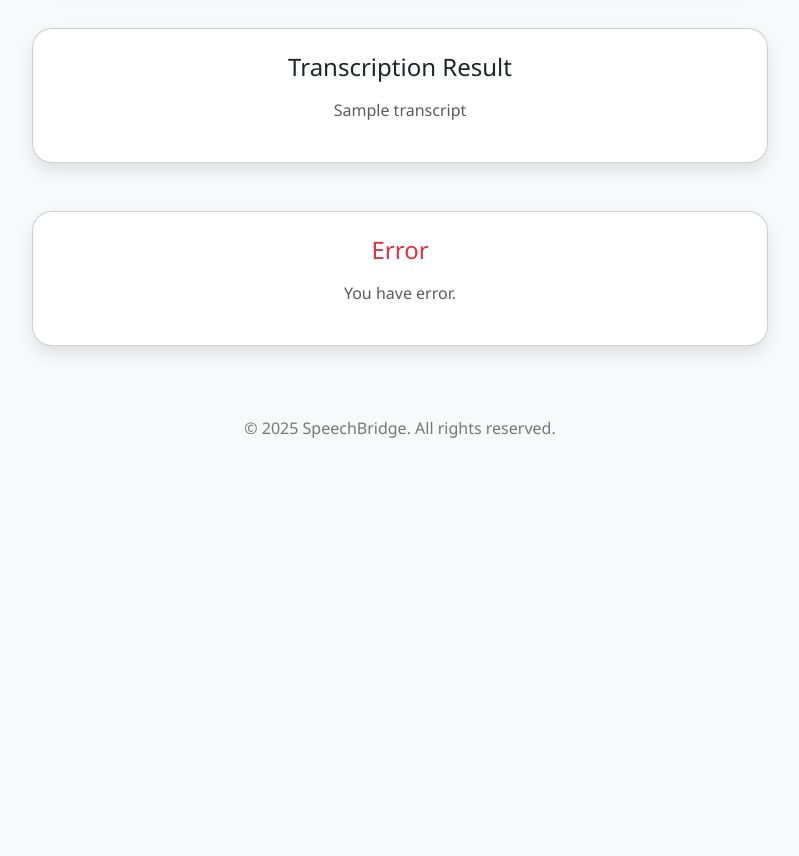
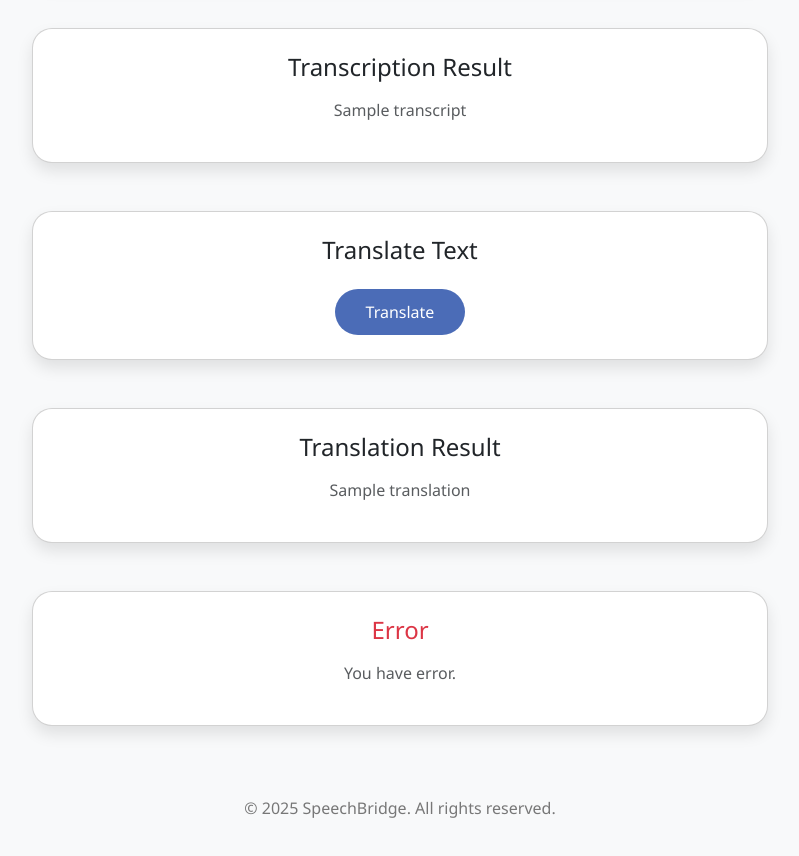
Before and after one commit to VictorAbhi/speechbridge, a Flask app: template webapp/templates/index.html in a window 1280 px wide. Shown: the part 572-1428 px from the top of the page, without its empty margins (240-1039 px from the left). Before the commit the page ends 1010 px from the top, so only its background shows below. Run offline with Flask 3, Linux system fonts and the light colour scheme; the template is opened without the code that fills it: most values are stand-ins (such as "Sample title", 1, 10 or a date in 2020).

Commit message:
working for translation to nepali

```diff
--- a/webapp/app.py
+++ b/webapp/app.py
@@ -1,5 +1,5 @@
-from flask import Flask, request, render_template, jsonify
-from transformers import pipeline, AutoModelForSpeechSeq2Seq, AutoProcessor
+from flask import Flask, request, render_template
+from transformers import pipeline, AutoModelForSpeechSeq2Seq, AutoProcessor, AutoTokenizer, AutoModelForSeq2SeqLM
 import torch
 import os
 import subprocess
@@ -7,57 +7,73 @@ import tempfile
 
 app = Flask(__name__)
 
-# Setup model
+# Setup ASR model
 device = "cuda" if torch.cuda.is_available() else "cpu"
 model_id = "distil-whisper/distil-small.en"
 
 processor = AutoProcessor.from_pretrained(model_id)
-model = AutoModelForSpeechSeq2Seq.from_pretrained(model_id)
-model.to(device)
+asr_model = AutoModelForSpeechSeq2Seq.from_pretrained(model_id).to(device)
 
-pipe = pipeline(
+asr_pipe = pipeline(
     "automatic-speech-recognition",
-    model=model,
+    model=asr_model,
     tokenizer=processor.tokenizer,
     feature_extractor=processor.feature_extractor,
-    device=device
+    device=0 if device == "cuda" else -1
 )
+
+# Setup Translation model
+translation_model_name = "facebook/nllb-200-distilled-600M"
+translation_tokenizer = AutoTokenizer.from_pretrained(translation_model_name)
+translation_model = AutoModelForSeq2SeqLM.from_pretrained(translation_model_name).to(device)
+
+def translate_text_nllb(input_text, src_lang="eng_Latn", tgt_lang="npi_Deva"):
+    translation_tokenizer.src_lang = src_lang
+    inputs = translation_tokenizer(input_text, return_tensors="pt").to(device)
+
+    translated_tokens = translation_model.generate(
+        **inputs,
+        forced_bos_token_id=translation_tokenizer.convert_tokens_to_ids(tgt_lang),
+        max_length=256
+    )
+    translated_text = translation_tokenizer.batch_decode(translated_tokens, skip_special_tokens=True)[0]
+    return translated_text
+
+
 
 @app.route("/", methods=["GET", "POST"])
 def transcribe():
+    global transcript
     transcript = ""
     if request.method == "POST":
-        if 'file' not in request.files:
-            return "No file part", 400
-        file = request.files['file']
-        if file.filename == '':
-            return "No selected file", 400
+        file = request.files.get('file')
+        if not file or file.filename == '':
+            return "No file selected", 400
 
-        # Save uploaded file to temp
         with tempfile.NamedTemporaryFile(delete=False, suffix=".mp4") as temp_input:
             file.save(temp_input.name)
             audio_path = temp_input.name.replace(".mp4", "_audio.wav")
 
-        # Extract audio using ffmpeg (resampled to 16kHz mono)
-        ffmpeg_cmd = [
-            "ffmpeg",
-            "-i", temp_input.name,
-            "-ac", "1",
-            "-ar", "16000",
-            "-f", "wav",
-            audio_path
-        ]
+        ffmpeg_cmd = ["ffmpeg", "-i", temp_input.name, "-ac", "1", "-ar", "16000", "-f", "wav", audio_path]
         subprocess.run(ffmpeg_cmd, stdout=subprocess.DEVNULL, stderr=subprocess.DEVNULL)
 
-        # Transcribe
-        result = pipe(audio_path)
-        transcript = result["text"]
+        result = asr_pipe(audio_path)
+        transcript = result.get("text", "")
 
-        # Clean up temp files
         os.remove(temp_input.name)
         os.remove(audio_path)
 
     return render_template("index.html", transcript=transcript)
 
+
+@app.route('/translate', methods=['POST'])
+def translate_text():
+    if not transcript:
+        return "first transcribe audio or video file", 400
+
+    translation = translate_text_nllb(transcript)
+    return render_template('index.html', translation=translation)
+
+
 if __name__ == "__main__":
     app.run(debug=True)
--- a/webapp/templates/index.html
+++ b/webapp/templates/index.html
@@ -57,6 +57,8 @@
     <div class="container my-5">
         <div class="row justify-content-center">
             <div class="col-md-8">
+
+                <!-- Upload File Card -->
                 <div class="card p-4">
                     <h4 class="mb-4 text-center">Upload File</h4>
                     <form action="/" method="post" enctype="multipart/form-data">
@@ -69,8 +71,7 @@
                     </form>
                 </div>
 
-
-
+                <!-- Transcription Result -->
                 {% if transcript %}
                 <div class="card p-4 mt-5">
                     <h4 class="mb-3 text-center">Transcription Result</h4>
@@ -80,12 +81,32 @@
                 </div>
                 {% endif %}
 
+                <!-- Translation Section -->
+                <div class="card p-4 mt-5">
+                    <h4 class="mb-4 text-center">Translate Text</h4>
+                    <form action="/translate" method="post">
+                        <div class="text-center">
+                            <button type="submit" class="btn btn-custom">Translate</button>
+                        </div>
+                    </form>
+                </div>
+
+                <!-- Translation Result -->
+                {% if translation %}
+                <div class="card p-4 mt-5">
+                    <h4 class="mb-3 text-center">Translation Result</h4>
+                    <p class="text-muted text-center">{{ translation }}</p>
+                </div>
+                {% endif %}
+
+                <!-- Error Message -->
                 <div class="card p-4 mt-5">
                     <h4 class="mb-3 text-center text-danger">Error</h4>
                     <div id="error-message">
                         <p class="text-muted text-center">You have error.</p>
                     </div>
                 </div>
+
             </div>
         </div>
     </div>
```
Lines whose indentation alone changed are shown as unchanged.
